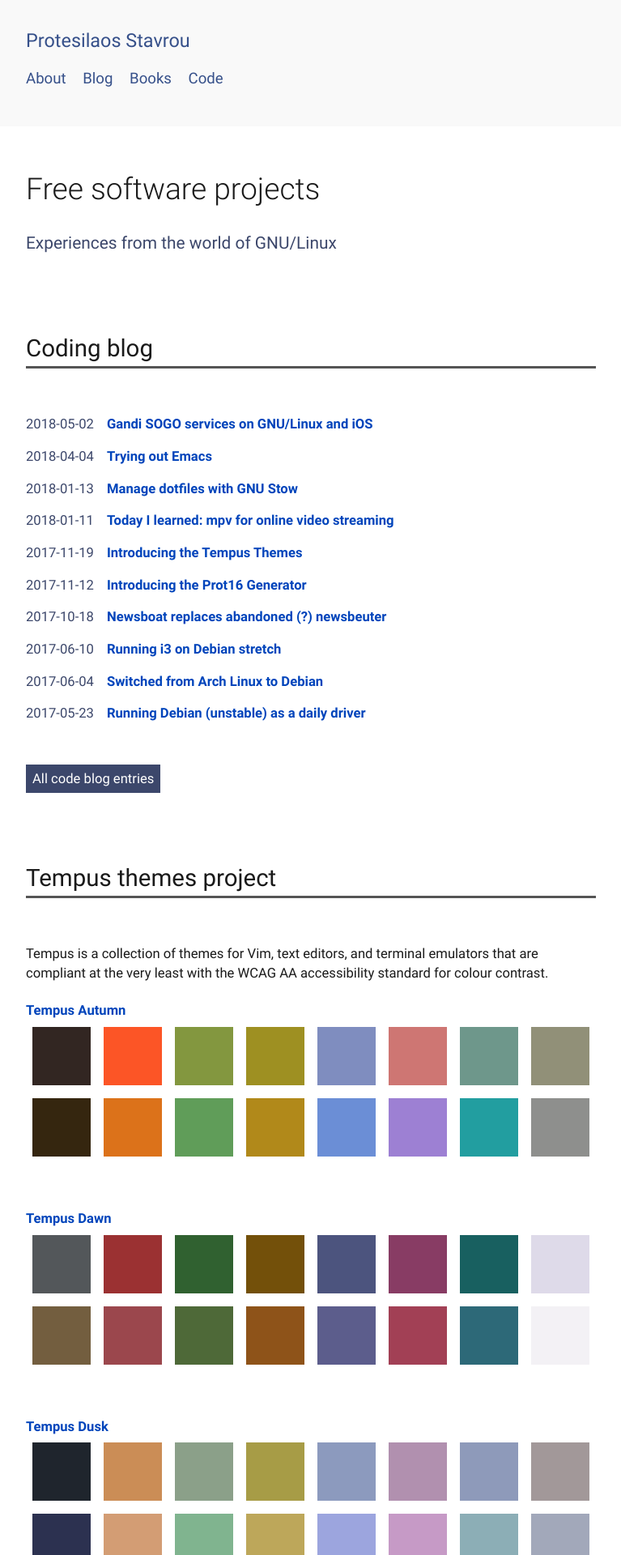
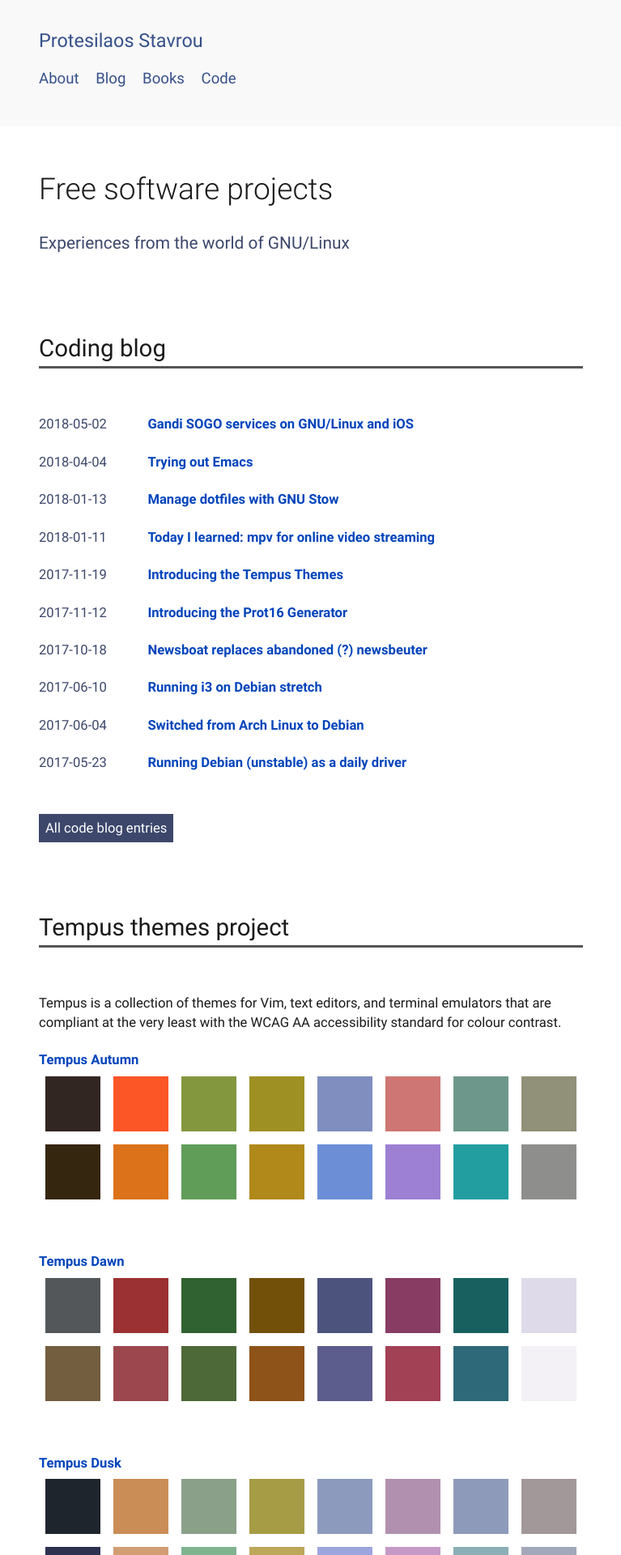
Before and after one commit to protesilaos/protesilaos.github.io, a Jekyll site: the page built from _pages/indices/code.html, in a window 1280 px wide. Shown: the top 1920 px of the page at 81% size, without its empty margins (256-1023 px from the left). Built offline with Jekyll 4.4.1, drawn with Linux system fonts in a browser that asks for light colours.

Commit message:
Minor refinements

```diff
--- a/_sass/_index.scss
+++ b/_sass/_index.scss
@@ -137,7 +137,7 @@
             width: 100%;
 
             + li {
-                margin-top: $space-1;
+                margin-top: $vertical-rhythm-0;
             }
         }
     }
@@ -146,9 +146,9 @@
 .index-blog-post-timestamp {
     @include tablet {
         float: left;
-        width: calc(25 - $space-1);
+        width: calc(20% - #{$space-0});
         display: inline-block;
-        margin: 0 $space-1 0 0;
+        margin: 0 $space-0 0 0;
     }
 
     display: inline;
@@ -160,7 +160,7 @@
     @include tablet {
         float: left;
         display: inline-block;
-        width: 75%;
+        width: 80%;
     }
 
     display: inline;
@@ -172,13 +172,17 @@
 
 // Used in posts index to display label e.g. 'Seminar', 'Book'
 .index-blog-post-meta-label {
+    @include fluid-font-size($xssize);
+
     @include tablet {
-        margin-left: $space-0;
+        margin-left: $space-1 * 0.15;
     }
 
     background: $col14;
     color: $basebg;
-    padding: 0 $space-0;
+    font-size: $xssize;
+    padding: 0 ($space-1 * 0.15);
+    margin-left: $space-0;
 }
 
 .index-blog-section-heading {
--- a/_sass/_variables.scss
+++ b/_sass/_variables.scss
@@ -124,7 +124,7 @@
 
 // Page measure
 $measure: 36rem;
-$measure-xl: $measure + 8;
+$measure-xl: $measure + 6;
 
 // Dividers
 $border-width-thin: 1px;
```
